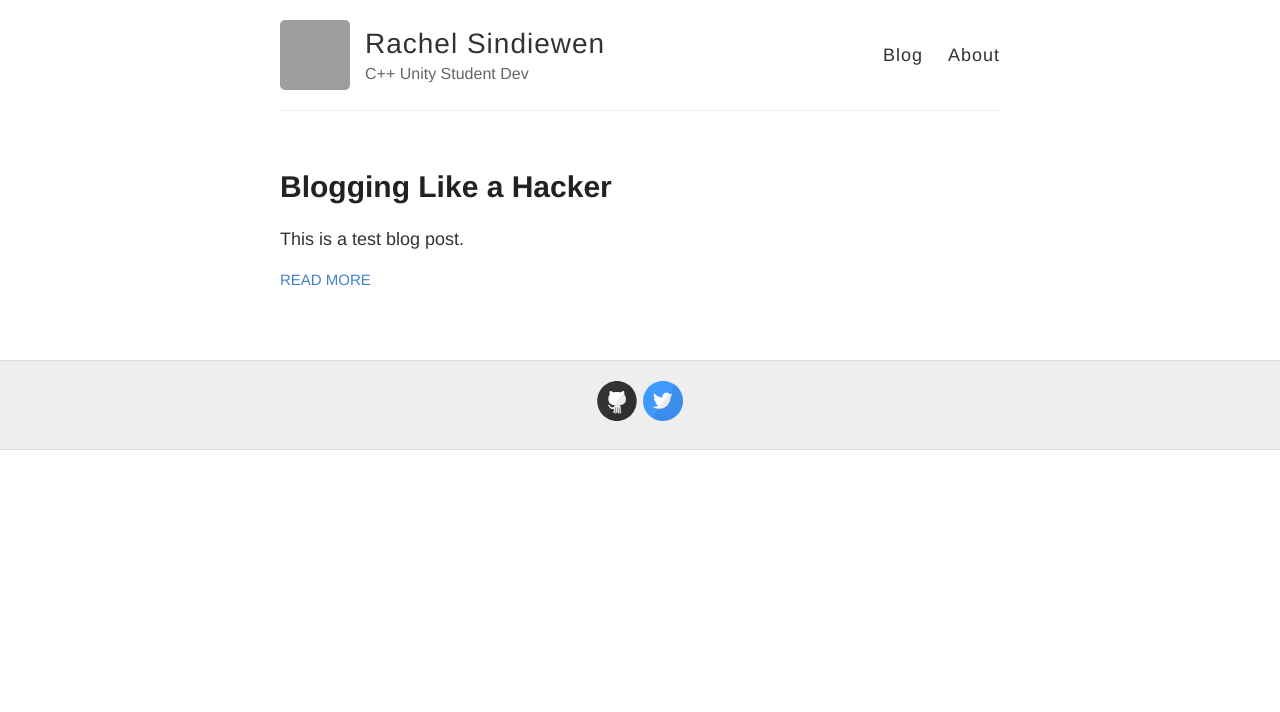
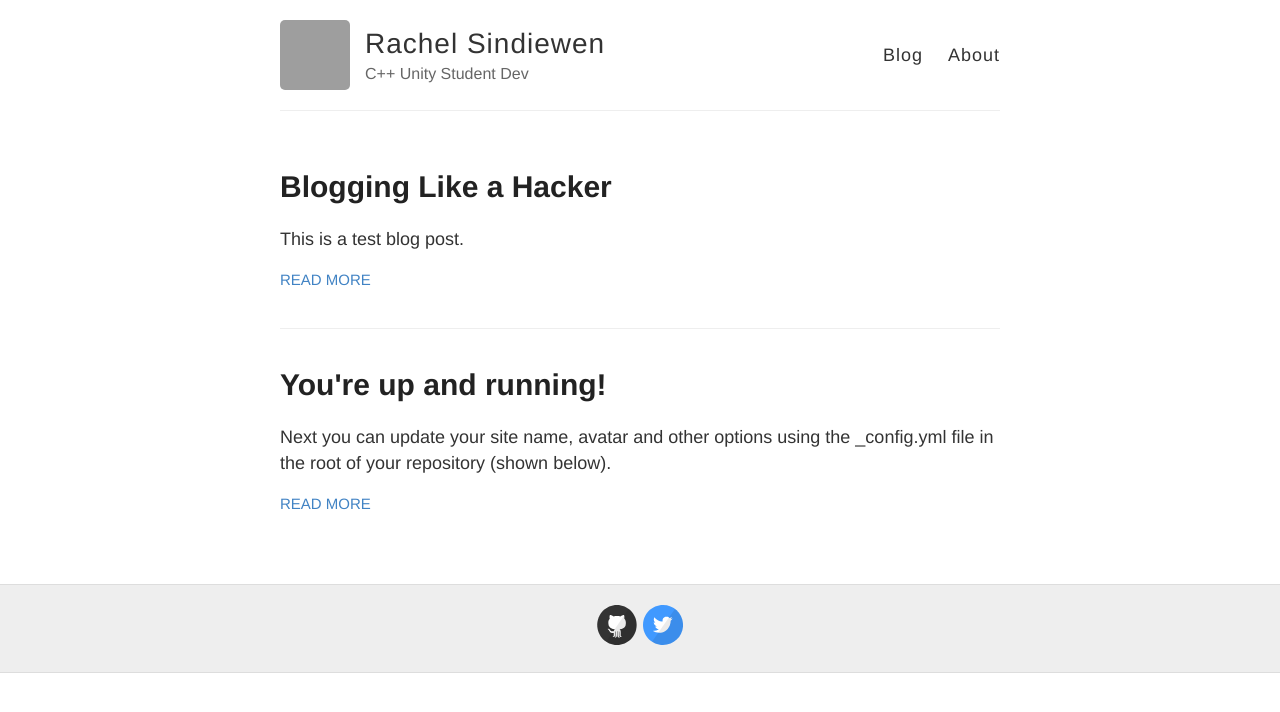
Before and after one commit to Sindiewen/Sindiewen.github.io, a Jekyll site: the page built from index.html, in a window 1280 px wide. Shown: the top 712 px of the page. Built offline with Jekyll 4.4.1, drawn with Linux system fonts in a browser that asks for light colours; grey boxes are pictures that could not be loaded.

Commit message:
Added new post, and fixed config

```diff
--- a/_config.yml
+++ b/_config.yml
@@ -21,7 +21,7 @@
   email:
   facebook:
   flickr:
-  github: https://github.com/Sindiewen
+  github: Sindiewen
   instagram:
   linkedin:
   pinterest:
--- /dev/null
+++ b/_posts/2014-3-3-Hello-World.md
@@ -0,0 +1,10 @@
+---
+layout: post
+title: You're up and running!
+---
+
+Next you can update your site name, avatar and other options using the _config.yml file in the root of your repository (shown below).
+
+![_config.yml]({{ site.baseurl }}/images/config.png)
+
+The easiest way to make your first post is to edit this one. Go into /_posts/ and update the Hello World markdown file. For more instructions head over to the [Jekyll Now repository](https://github.com/barryclark/jekyll-now) on GitHub.
```
